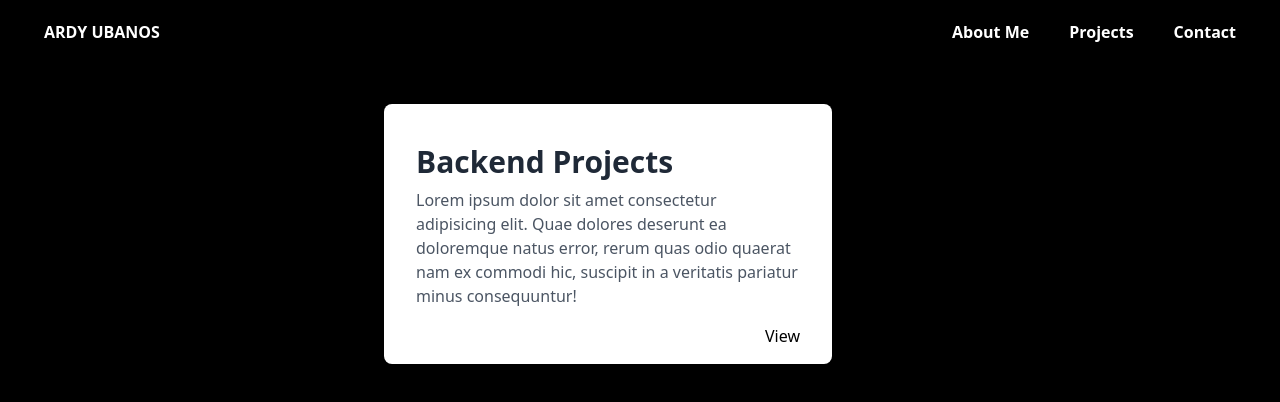
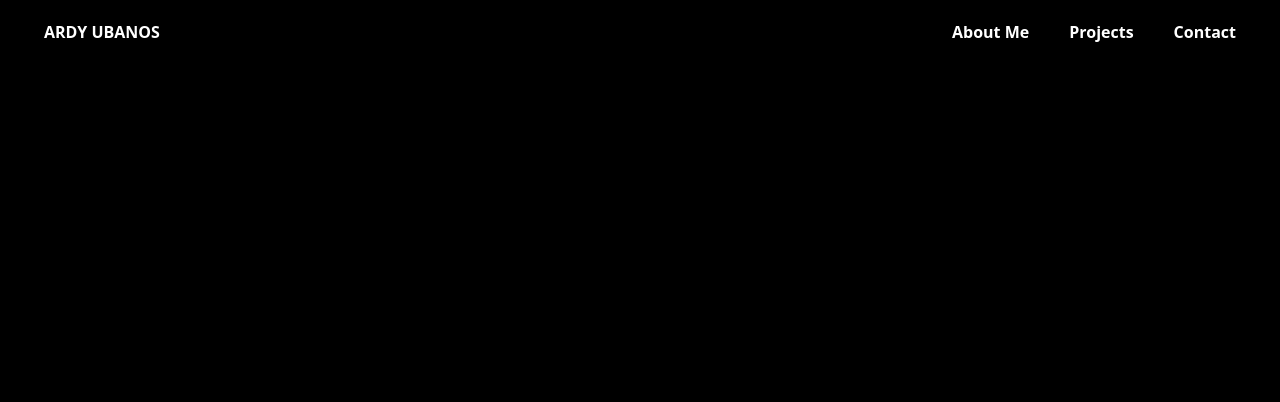
Before and after one commit to RadySonabu/NextJS-Tailwind-Portfolio, a Next.js app: page /projects/backend in a window 1280 px wide. Shown: the top 402 px of the page. Built offline with nearby package versions, Linux system fonts and the light colour scheme; what @tailwindcss/typography would draw is missing.

Commit message:
Fixed cards

```diff
--- a/components/Card.js
+++ b/components/Card.js
@@ -1,22 +1,37 @@
 import React from "react";
 import Image from "next/image";
 import Link from "next/link";
-function Card({ title, content, redirect }) {
+function Card({ title, content, imageUrl }) {
 	return (
-		<div className="max-w-md py-4 pt-10 px-8 bg-white shadow-lg rounded-lg my-10">
-			<div>
-				<h2 className="text-gray-800 text-3xl font-semibold">
-					{title}
-				</h2>
-				<p className="mt-2 text-gray-600">{content}</p>
-			</div>
-			<div className="flex justify-end mt-4">
-				<Link
-					href={`${redirect}`}
-					className="text-xl font-medium text-indigo-500"
-				>
-					View
-				</Link>
+		// <div className="max-w-md py-4 pt-10 px-8 bg-white shadow-lg rounded-lg my-10">
+		// 	<div>
+		// 		<h2 className="text-gray-800 text-3xl font-semibold">
+		// 			{title}
+		// 		</h2>
+		// 		<p className="mt-2 text-gray-600">{content}</p>
+		// 	</div>
+		// 	<div className="flex justify-end mt-4">
+
+		// 	</div>
+		// </div>
+		<div className="h- bg-gray-100 grid items-center justify-center">
+			<div className="p-6 bg-white flex items-center space-x-6 rounded-lg shadow-md hover:scale-105 transition transform duration-500 cursor-pointer">
+				<Image
+					alt="resume photo"
+					src={`${imageUrl}`}
+					className="max-h-50 w-full object-cover	"
+					height="175"
+					width="300"
+				/>
+
+				<div className="w-full">
+					<p className="text-gray-800 dark:text-white text-xl font-medium mb-2">
+						{title}
+					</p>
+					<p className="text-gray-600 dark:text-gray-300 font-semibold text-md">
+						{content}
+					</p>
+				</div>
 			</div>
 		</div>
 	);
--- a/pages/about.js
+++ b/pages/about.js
@@ -15,8 +15,8 @@ function about() {
 			</div>
 			<div className="prose text-6xl text-center">
 				<h4>
-					I'm interested in basketball, coding, AI/ML, Data Science,
-					Gaming, Movie Marathon
+					I&apos;m interested in basketball, coding, AI/ML, Data
+					Science, Gaming, Movie Marathon
 				</h4>
 			</div>
 		</div>
--- a/pages/contact.js
+++ b/pages/contact.js
@@ -1,4 +1,5 @@
 import React from "react";
+import Card from "../components/Card";
 import Navbar from "../components/Navbar";
 import SimpleCard from "../components/SimpleCard";
 
@@ -13,23 +14,20 @@ function contact() {
 				</div>
 			</div>
 			<div className="grid grid-row-3 grid-flow-row py-10 gap-8 justify-center  md:grid-cols-auto md:grid-flow-col md:gap-4 md:mt-5  md:mx-96 md:my-2">
-				<SimpleCard
-					cardTitle="Microsoft Teams"
-					cardText="ardynubanos@gmail.com"
+				<Card
+					title="Microsoft Teams"
+					content="ardynubanos@gmail.com"
 					imageUrl="https://django-ardy.s3.ap-northeast-1.amazonaws.com/teams.jpg"
-					externalUrl="https://www.facebook.com/thonabal/"
 				/>
-				<SimpleCard
-					cardTitle="Gmail"
-					cardText="ardynubanos@gmail.com"
+				<Card
+					title="Gmail"
+					content="ardynubanos@gmail.com"
 					imageUrl="https://django-ardy.s3.ap-northeast-1.amazonaws.com/gmail.png"
-					externalUrl="https://github.com/RadySonabu"
 				/>
-				<SimpleCard
-					cardTitle="Viber"
-					cardText="+639279107589"
+				<Card
+					title="Viber"
+					content="+639279107589"
 					imageUrl="https://django-ardy.s3.ap-northeast-1.amazonaws.com/viber2.png"
-					externalUrl="https://www.linkedin.com/in/ardy-ubanos/"
 				/>
 			</div>
 		</div>
--- a/pages/projects/backend/index.js
+++ b/pages/projects/backend/index.js
@@ -6,17 +6,7 @@ function backend() {
 	return (
 		<div className="bg-black h-screen">
 			<Navbar textColor="text-white" hoverColor="text-yellow-400" />
-			<div className="px-96">
-				<div className="grid grid-col-2 grid-flow-col ">
-					<Card
-						title="Backend Projects"
-						content="Lorem ipsum dolor sit amet consectetur adipisicing elit.
-					Quae dolores deserunt ea doloremque natus error, rerum quas
-					odio quaerat nam ex commodi hic, suscipit in a veritatis
-					pariatur minus consequuntur!"
-					/>
-				</div>
-			</div>
+			<div>Backend</div>
 		</div>
 	);
 }
```
